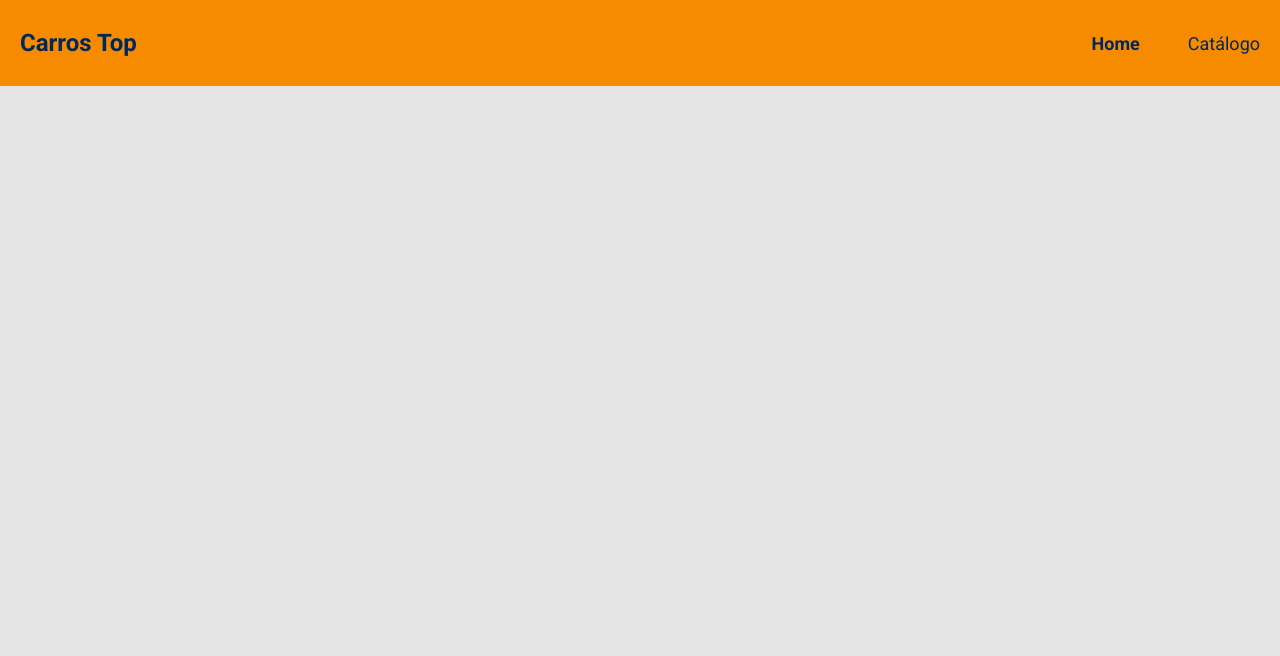
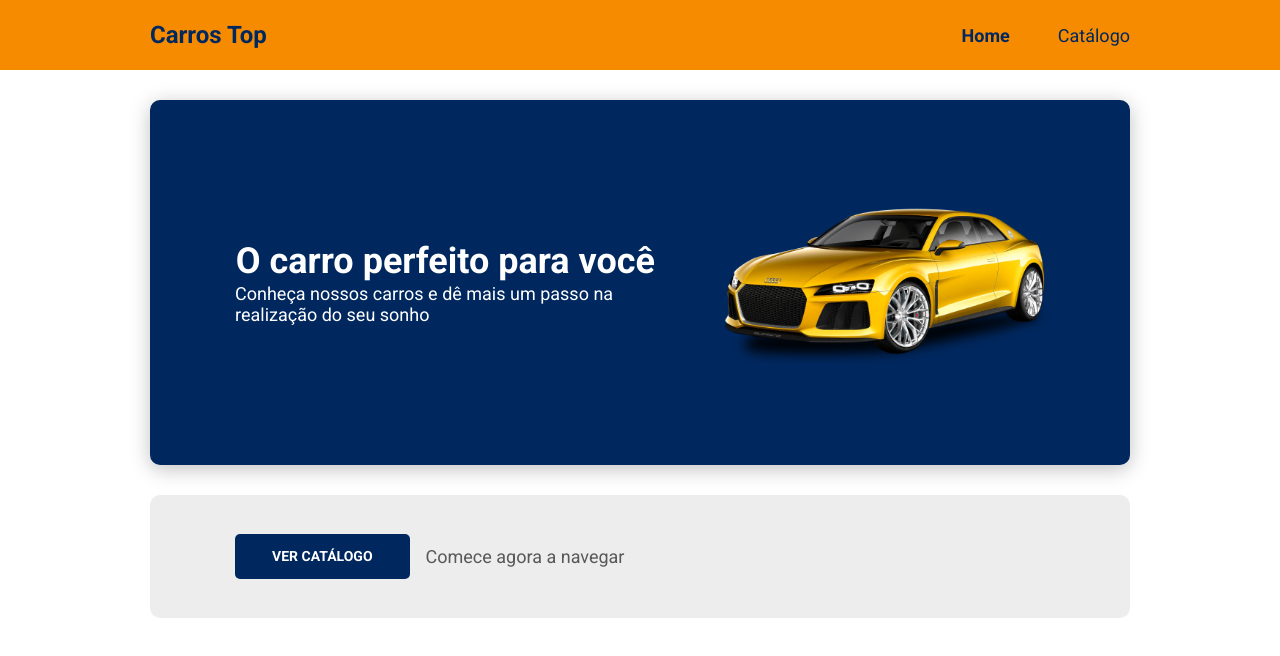
Before and after one commit to MardonioEng/bds-desafio-layou, a React (Create React App) app: page / in a window 1280 px wide. Shown: the top 656 px of the page. Built offline with nearby package versions, Linux system fonts and the light colour scheme.

Commit message:
Criado Page Home

```diff
--- a/src/App.css
+++ b/src/App.css
@@ -1,4 +1,4 @@
-@import url('https://fonts.googleapis.com/css2?family=Roboto:wght@400;700&display=swap');
+@import url('https://fonts.googleapis.com/css2?family=Roboto:wght@200;400;700&display=swap');
 
 * {
   font-family: 'Roboto', sans-serif;
@@ -13,3 +13,8 @@
   text-decoration: none;
   color: unset;
 }
+
+img {
+  width: 100%;
+  height: auto;
+}
--- a/src/App.tsx
+++ b/src/App.tsx
@@ -2,9 +2,15 @@
 import "./assets/styles/custom.scss";
 import "./App.css";
 import Navbar from "components/Navbar";
+import Home from "pages/Home";
 
 function App() {
-	return <Navbar />;
+	return (
+		<>
+			<Navbar />
+			<Home />
+		</>
+	);
 }
 
 export default App;
--- a/src/assets/styles/custom.scss
+++ b/src/assets/styles/custom.scss
@@ -2,7 +2,7 @@
   'primary': #F78B00,
 );
 
-$body-bg: #e5e5e5;
+$body-bg: #FFF;
 $body-color: #00285F;
 
 @import '~bootstrap/scss/bootstrap.scss';
--- a/src/components/Navbar/styles.css
+++ b/src/components/Navbar/styles.css
@@ -1,3 +1,7 @@
+.navbar {
+  padding: 0px;
+}
+
 .container-fluid {
   min-height: 70px;
   display: flex;
@@ -35,19 +39,13 @@
   border: none;
 }
 
-
-element.style {
-}
-button:focus:not(:focus-visible) {
-    outline: 0;
-}
-.navbar-toggler:focus {
-    outline: none;
-}
-.navbar-dark .navbar-toggler {
-    color: rgba(255, 255, 255, 0.55);
-    border-color: rgba(255, 255, 255, 0.1);
-}
 .navbar-toggler:focus {
   box-shadow: none;
 }
+
+@media (min-width: 1280px) {
+  .container-fluid {
+    padding: 0px;
+    margin: 0px 150px 0px 150px;
+  }
+}
--- /dev/null
+++ b/src/pages/Home/index.tsx
@@ -0,0 +1,25 @@
+import React from "react";
+import CarHeader from "../../assets/images/car-header.png";
+import "./styles.css";
+
+const Home = () => {
+	return (
+		<>
+			<div className="home-container">
+				<img src={CarHeader} alt="Carro amarelo" />
+				<div className="home-content-container">
+					<h1>O carro perfeito para você</h1>
+					<p>
+						Conheça nossos carros e dê mais um passo na realização do seu sonho
+					</p>
+				</div>
+			</div>
+			<div className="link-container">
+				<a href="/">VER CATÁLOGO</a>
+				<p>Comece agora a navegar</p>
+			</div>
+		</>
+	);
+};
+
+export default Home;
--- /dev/null
+++ b/src/pages/Home/styles.css
@@ -0,0 +1,131 @@
+.home-container {
+  background: #00285F;
+  box-shadow: 0px 4px 20px rgba(0, 0, 0, 0.25);
+  border-radius: 10px;
+  color: #FFF;
+  margin: 20px 10px;
+  display: flex;
+  flex-direction: column;
+  align-items: center;
+}
+
+.home-container img {
+  width: 81%;
+  margin-top: 62px;
+}
+
+.home-content-container h1 {
+  font-size: 22px;
+  text-align: center;
+  margin: 35px 20px 13px 20px;
+}
+
+.home-content-container p {
+  font-size: 14px;
+  line-height: 16px;
+  text-align: center;
+  margin: 0px 25px 50px 25px;
+}
+
+.link-container {
+  display: flex;
+  flex-direction: column;
+  align-items: center;
+  background: #EDEDED;
+  border-radius: 10px;;
+  margin-left: 10px;
+  margin-right: 10px;
+}
+
+.link-container a {
+  background: #00285F;
+  border-radius: 5px;
+  color: #FFF;
+  font-size: 14px;
+  font-weight: bold;
+  padding: 12px 37px;
+  margin-top: 28px;
+  margin-bottom: 9px;
+}
+
+.link-container p {
+  font-size: 18px;
+  color: #585858;
+}
+
+@media (min-width: 576px) {
+  .home-container {
+    margin: 30px 20px;
+  }
+  .home-container img {
+    width: 62%;
+    margin-top: 22px;
+  }
+  .home-content-container h1 {
+    font-size: 36px;
+    margin: 19px 20px 5px 20px;
+  }
+  .home-content-container p {
+    font-size: 18px;
+    line-height: 21px;
+    margin: 0px 70px 41px 70px;
+  }
+  .link-container {
+    height: 123px;
+    flex-direction: row;
+    margin: 0px 20px 25px 20px;
+  }
+  .link-container a {
+    margin: 0 16px 0 85px;
+  }
+  .link-container p {
+    margin: 0;
+  }
+}
+
+@media (min-width: 768px) {
+  .home-container img {
+    width: 47%;
+    margin-top: 79px;
+  }
+  .home-content-container h1 {
+    margin: 37px 20px 5px 20px;
+  }
+  .home-content-container p {
+    margin: 0px 145px 76px 145px;
+  }
+}
+
+@media (min-width: 992px) {
+  .home-container img {
+    width: 48.7%;
+    margin-top: 82px;
+  }
+  .home-content-container h1 {
+    margin-top: 17px;
+  }
+  .home-content-container p {
+    margin: 0px 240px 124px 240px;
+  }
+}
+
+@media (min-width: 1280px) {
+  .home-container {
+    margin: 30px 150px;
+    flex-direction: row-reverse;
+  }
+  .home-container img {
+    width: 34%;
+    margin: 83px 78px 83px 0;
+  }
+  .home-content-container h1 {
+    margin: 0px 63px 0px 85px;
+  }
+  .home-content-container p {
+    text-align: left;
+    margin: 0px 63px 0px 85px;
+  }
+  .link-container {
+    margin: 0px 150px 25px 150px;
+  }
+}
```
Also changed, not shown: src/assets/images/car-header.png (added).
